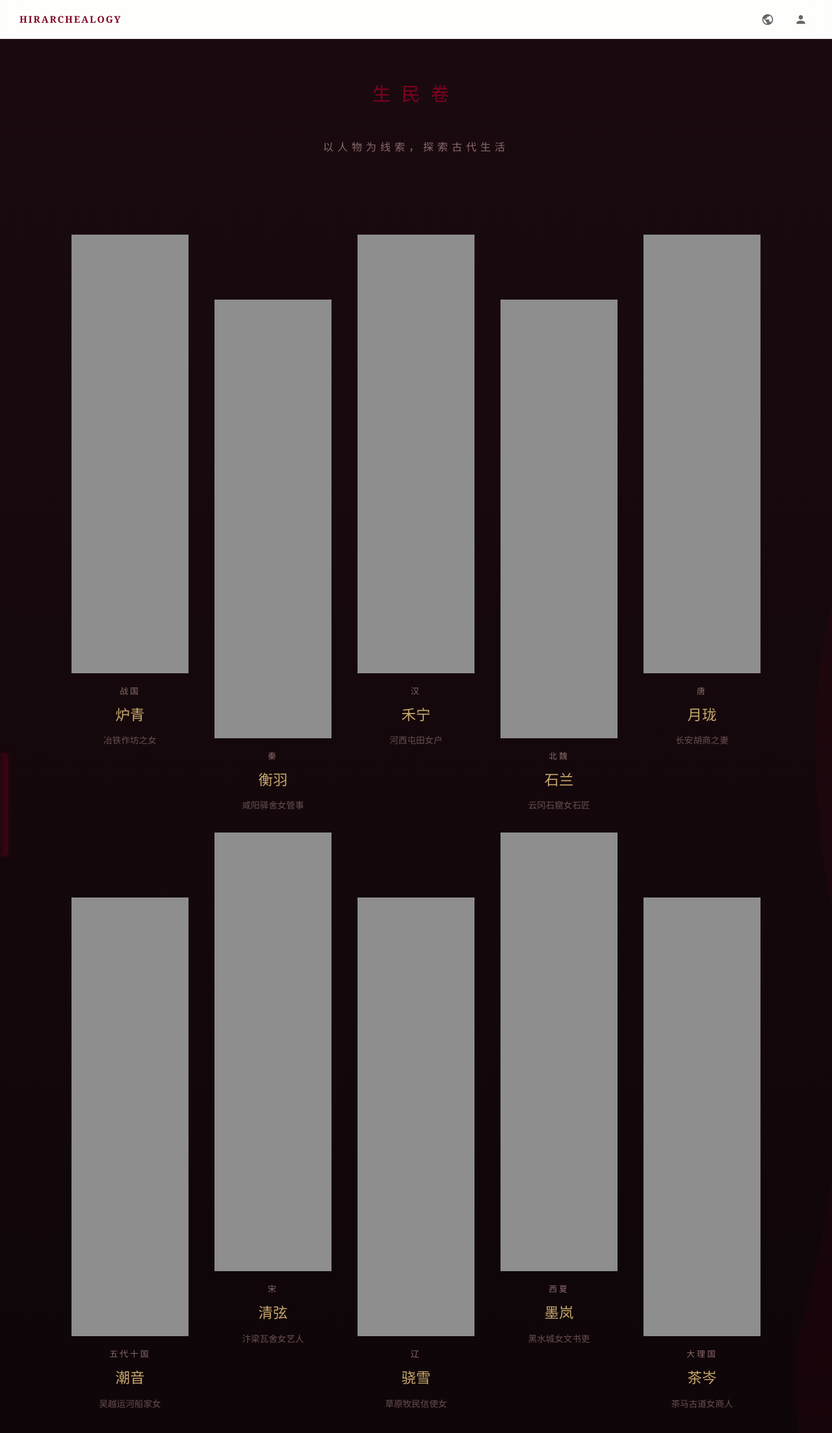
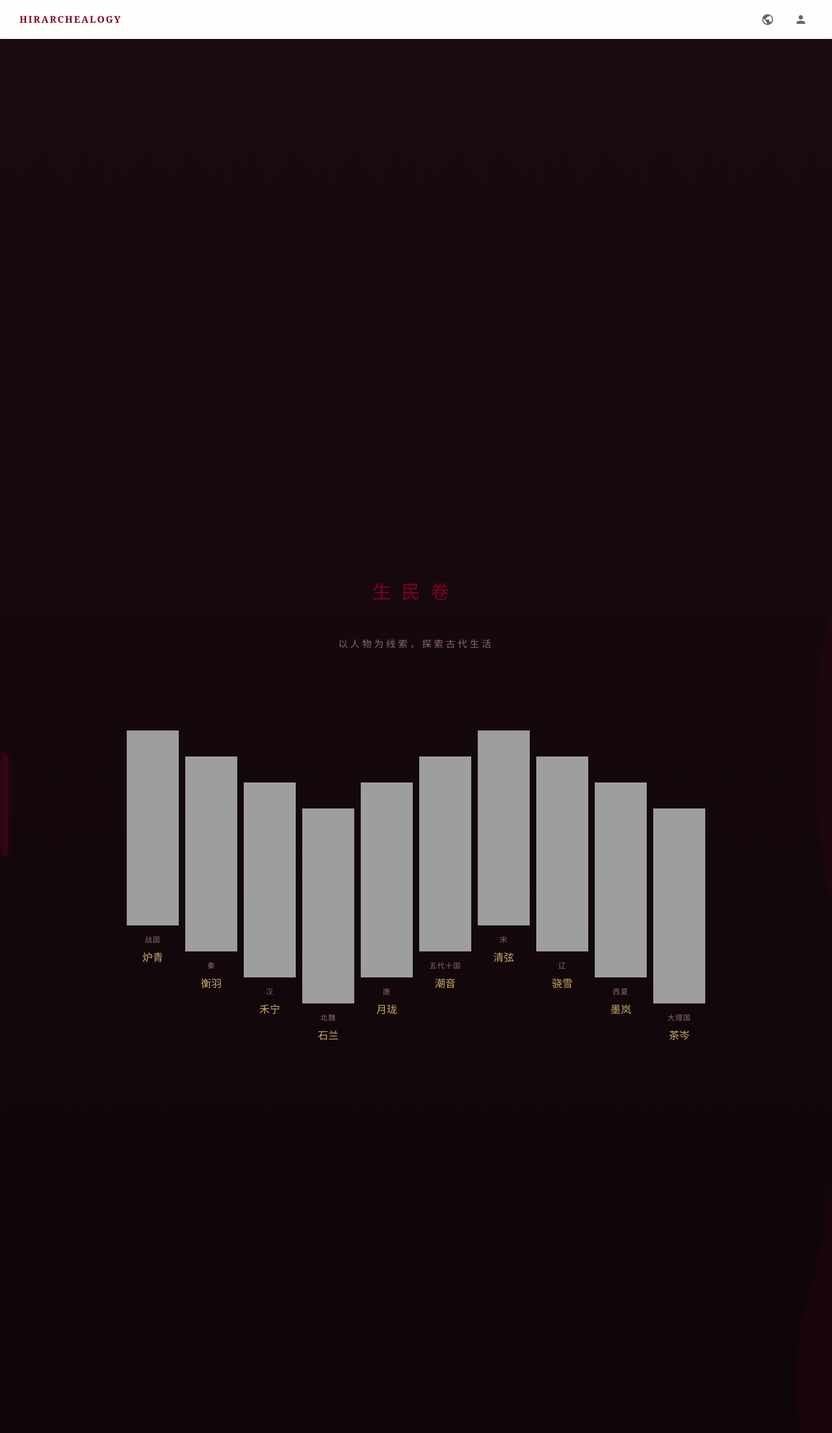
Before and after one commit to relHIGH/hirarchealogy, a Jekyll site: the page built from docs/生民卷/index.md, in a window 1280 px wide. Shown: the top 2205 px of the page at 65% size. Built offline with Jekyll 4.4.1, drawn with Linux system fonts in a browser that asks for light colours.

Commit message:
redesign: 十个图横排一排，波浪形错开，缩小尺寸

```diff
--- a/docs/生民卷/index.md
+++ b/docs/生民卷/index.md
@@ -9,96 +9,84 @@ title: 生民卷
     <p>以人物为线索，探索古代生活</p>
   </div>
 
-  <div class="character-flow">
-    <!-- 第一行 - 正常位置 -->
-    <a href="./炉青/" class="char-strip" data-char="炉青">
+  <div class="character-row">
+    <a href="./炉青/" class="char-item" data-char="炉青">
       <div class="char-img" style="background-position: 0% 0%;"></div>
-      <div class="char-meta">
-        <span class="meta-dynasty">战国</span>
-        <span class="meta-name">炉青</span>
-        <span class="meta-role">冶铁作坊之女</span>
+      <div class="char-info">
+        <span class="char-dynasty">战国</span>
+        <span class="char-name">炉青</span>
       </div>
     </a>
 
-    <a href="./衡羽/" class="char-strip offset-down" data-char="衡羽">
+    <a href="./衡羽/" class="char-item offset-1" data-char="衡羽">
       <div class="char-img" style="background-position: 25% 0%;"></div>
-      <div class="char-meta">
-        <span class="meta-dynasty">秦</span>
-        <span class="meta-name">衡羽</span>
-        <span class="meta-role">咸阳驿舍女管事</span>
+      <div class="char-info">
+        <span class="char-dynasty">秦</span>
+        <span class="char-name">衡羽</span>
       </div>
     </a>
 
-    <a href="./禾宁/" class="char-strip" data-char="禾宁">
+    <a href="./禾宁/" class="char-item offset-2" data-char="禾宁">
       <div class="char-img" style="background-position: 50% 0%;"></div>
-      <div class="char-meta">
-        <span class="meta-dynasty">汉</span>
-        <span class="meta-name">禾宁</span>
-        <span class="meta-role">河西屯田女户</span>
+      <div class="char-info">
+        <span class="char-dynasty">汉</span>
+        <span class="char-name">禾宁</span>
       </div>
     </a>
 
-    <a href="./石兰/" class="char-strip offset-down" data-char="石兰">
+    <a href="./石兰/" class="char-item offset-3" data-char="石兰">
       <div class="char-img" style="background-position: 75% 0%;"></div>
-      <div class="char-meta">
-        <span class="meta-dynasty">北魏</span>
-        <span class="meta-name">石兰</span>
-        <span class="meta-role">云冈石窟女石匠</span>
+      <div class="char-info">
+        <span class="char-dynasty">北魏</span>
+        <span class="char-name">石兰</span>
       </div>
     </a>
 
-    <a href="./月珑/" class="char-strip" data-char="月珑">
+    <a href="./月珑/" class="char-item offset-2" data-char="月珑">
       <div class="char-img" style="background-position: 100% 0%;"></div>
-      <div class="char-meta">
-        <span class="meta-dynasty">唐</span>
-        <span class="meta-name">月珑</span>
-        <span class="meta-role">长安胡商之妻</span>
+      <div class="char-info">
+        <span class="char-dynasty">唐</span>
+        <span class="char-name">月珑</span>
       </div>
     </a>
 
-    <!-- 第二行 - 交错 -->
-    <a href="./潮音/" class="char-strip offset-down" data-char="潮音">
+    <a href="./潮音/" class="char-item offset-1" data-char="潮音">
       <div class="char-img" style="background-position: 0% 100%;"></div>
-      <div class="char-meta">
-        <span class="meta-dynasty">五代十国</span>
-        <span class="meta-name">潮音</span>
-        <span class="meta-role">吴越运河船家女</span>
+      <div class="char-info">
+        <span class="char-dynasty">五代十国</span>
+        <span class="char-name">潮音</span>
       </div>
     </a>
 
-    <a href="./清弦/" class="char-strip" data-char="清弦">
+    <a href="./清弦/" class="char-item" data-char="清弦">
       <div class="char-img" style="background-position: 25% 100%;"></div>
-      <div class="char-meta">
-        <span class="meta-dynasty">宋</span>
-        <span class="meta-name">清弦</span>
-        <span class="meta-role">汴梁瓦舍女艺人</span>
+      <div class="char-info">
+        <span class="char-dynasty">宋</span>
+        <span class="char-name">清弦</span>
       </div>
     </a>
 
-    <a href="./骁雪/" class="char-strip offset-down" data-char="骁雪">
+    <a href="./骁雪/" class="char-item offset-1" data-char="骁雪">
       <div class="char-img" style="background-position: 50% 100%;"></div>
-      <div class="char-meta">
-        <span class="meta-dynasty">辽</span>
-        <span class="meta-name">骁雪</span>
-        <span class="meta-role">草原牧民信使女</span>
+      <div class="char-info">
+        <span class="char-dynasty">辽</span>
+        <span class="char-name">骁雪</span>
       </div>
     </a>
 
-    <a href="./墨岚/" class="char-strip" data-char="墨岚">
+    <a href="./墨岚/" class="char-item offset-2" data-char="墨岚">
       <div class="char-img" style="background-position: 75% 100%;"></div>
-      <div class="char-meta">
-        <span class="meta-dynasty">西夏</span>
-        <span class="meta-name">墨岚</span>
-        <span class="meta-role">黑水城女文书吏</span>
+      <div class="char-info">
+        <span class="char-dynasty">西夏</span>
+        <span class="char-name">墨岚</span>
       </div>
     </a>
 
-    <a href="./茶岑/" class="char-strip offset-down" data-char="茶岑">
+    <a href="./茶岑/" class="char-item offset-3" data-char="茶岑">
       <div class="char-img" style="background-position: 100% 100%;"></div>
-      <div class="char-meta">
-        <span class="meta-dynasty">大理国</span>
-        <span class="meta-name">茶岑</span>
-        <span class="meta-role">茶马古道女商人</span>
+      <div class="char-info">
+        <span class="char-dynasty">大理国</span>
+        <span class="char-name">茶岑</span>
       </div>
     </a>
   </div>
@@ -123,182 +111,145 @@ title: 生民卷
   display: none !important;
 }
 
-/* 生民卷暗色主题首页 - 真正全屏 */
+/* 生民卷暗色主题首页 */
 .shengmin-dark-page {
   min-height: calc(100vh - 60px);
-  width: 100vw;
+  width: 100%;
   margin: 0;
   padding: 0;
   background: linear-gradient(180deg, #1a0a0f 0%, #0d0508 100%);
   color: #d4a5a5;
+  display: flex;
+  flex-direction: column;
+  justify-content: center;
 }
 
 .shengmin-header {
   text-align: center;
-  padding: 60px 40px 40px;
+  padding: 40px 20px;
 }
 
 .shengmin-header h1 {
   font-family: "Songti SC", serif;
-  font-size: 3rem;
+  font-size: 2.5rem;
   color: #c9a86c;
   letter-spacing: 16px;
-  margin-bottom: 20px;
+  margin-bottom: 10px;
   font-weight: 400;
 }
 
 .shengmin-header p {
   color: #8b6b6b;
-  font-size: 1rem;
-  letter-spacing: 6px;
+  font-size: 0.9rem;
+  letter-spacing: 4px;
 }
 
-/* 横向长条流式布局 - 全屏 */
-.character-flow {
+/* 横向一排布局，十个图错开 */
+.character-row {
   display: flex;
-  flex-wrap: wrap;
   justify-content: center;
   align-items: flex-start;
-  gap: 30px 40px;
-  width: 100%;
-  max-width: 100%;
-  margin: 0 auto;
-  padding: 40px 60px 80px;
-  box-sizing: border-box;
+  gap: 10px;
+  padding: 40px 20px 80px;
+  overflow-x: auto;
 }
 
-.char-strip {
+.char-item {
   display: flex;
   flex-direction: column;
-  width: 205px;
+  align-items: center;
   text-decoration: none;
-  transition: all 0.5s cubic-bezier(0.16, 1, 0.3, 1);
+  transition: all 0.4s ease;
+  flex-shrink: 0;
 }
 
-.char-strip:hover {
-  transform: translateY(-8px);
+.char-item:hover {
+  transform: translateY(-10px);
 }
 
-.char-strip.offset-down {
-  margin-top: 120px;
-}
+/* 错开位置 - 波浪形 */
+.char-item.offset-1 { margin-top: 40px; }
+.char-item.offset-2 { margin-top: 80px; }
+.char-item.offset-3 { margin-top: 120px; }
 
 .char-img {
-  width: 205px;
-  height: 768px;
+  width: 80px;
+  height: 300px;
   background-image: url('https://relhigh.github.io/hirarchealogy/assets/characters.png');
   background-size: 500% 200%;
   border: none;
   border-radius: 0;
   background-color: transparent;
-  transition: all 0.4s;
-  filter: grayscale(30%) brightness(0.9);
+  transition: all 0.3s ease;
 }
 
-.char-strip:hover .char-img {
-  filter: grayscale(0%) brightness(1.1);
-  transform: scale(1.02);
+.char-item:hover .char-img {
+  filter: brightness(1.2);
 }
 
-.char-meta {
-  margin-top: 16px;
+.char-info {
+  margin-top: 12px;
   text-align: center;
   display: flex;
   flex-direction: column;
-  gap: 6px;
+  gap: 4px;
 }
 
-.meta-dynasty {
-  font-size: 0.8rem;
+.char-dynasty {
+  font-size: 0.7rem;
   color: #8b6b6b;
-  letter-spacing: 3px;
+  letter-spacing: 1px;
 }
 
-.meta-name {
-  font-size: 1.4rem;
+.char-name {
+  font-size: 1rem;
   font-family: "Songti SC", serif;
   color: #c9a86c;
   font-weight: 500;
 }
 
-.meta-role {
-  font-size: 0.85rem;
-  color: #6b5050;
-}
-
-.char-strip:hover .meta-name {
+.char-item:hover .char-name {
   color: #e8c88a;
 }
 
-/* 响应式 - 按比例缩放 */
-@media (max-width: 1400px) {
-  .char-strip, .char-img {
-    width: 180px;
+/* 响应式 */
+@media (max-width: 1000px) {
+  .char-img {
+    width: 70px;
+    height: 262px;
   }
-  .char-img {
-    height: 675px;
-  }
-  .char-strip.offset-down {
-    margin-top: 100px;
+  .character-row {
+    gap: 8px;
   }
 }
 
-@media (max-width: 1200px) {
-  .character-flow {
-    gap: 20px 25px;
-    padding: 40px;
+@media (max-width: 800px) {
+  .char-img {
+    width: 60px;
+    height: 225px;
   }
-  .char-strip, .char-img {
-    width: 150px;
-  }
-  .char-img {
-    height: 562px;
-  }
-  .char-strip.offset-down {
-    margin-top: 80px;
-  }
-}
-
-@media (max-width: 900px) {
-  .character-flow {
-    gap: 15px 20px;
-    padding: 30px;
-  }
-  .char-strip, .char-img {
-    width: 120px;
-  }
-  .char-img {
-    height: 450px;
-  }
-  .char-strip.offset-down {
-    margin-top: 60px;
-  }
-  .shengmin-header h1 {
-    font-size: 2rem;
-    letter-spacing: 10px;
-  }
+  .char-item.offset-1 { margin-top: 30px; }
+  .char-item.offset-2 { margin-top: 60px; }
+  .char-item.offset-3 { margin-top: 90px; }
 }
 
 @media (max-width: 600px) {
-  .character-flow {
-    gap: 10px 15px;
-    padding: 20px;
-  }
-  .char-strip, .char-img {
-    width: 90px;
+  .shengmin-header h1 {
+    font-size: 1.8rem;
+    letter-spacing: 8px;
   }
   .char-img {
-    height: 337px;
+    width: 50px;
+    height: 187px;
   }
-  .char-strip.offset-down {
-    margin-top: 50px;
+  .char-info {
+    margin-top: 8px;
   }
-  .shengmin-header {
-    padding: 40px 20px 30px;
+  .char-name {
+    font-size: 0.85rem;
   }
-  .shengmin-header h1 {
-    font-size: 1.6rem;
-    letter-spacing: 6px;
+  .char-dynasty {
+    font-size: 0.6rem;
   }
 }
 </style>
```
